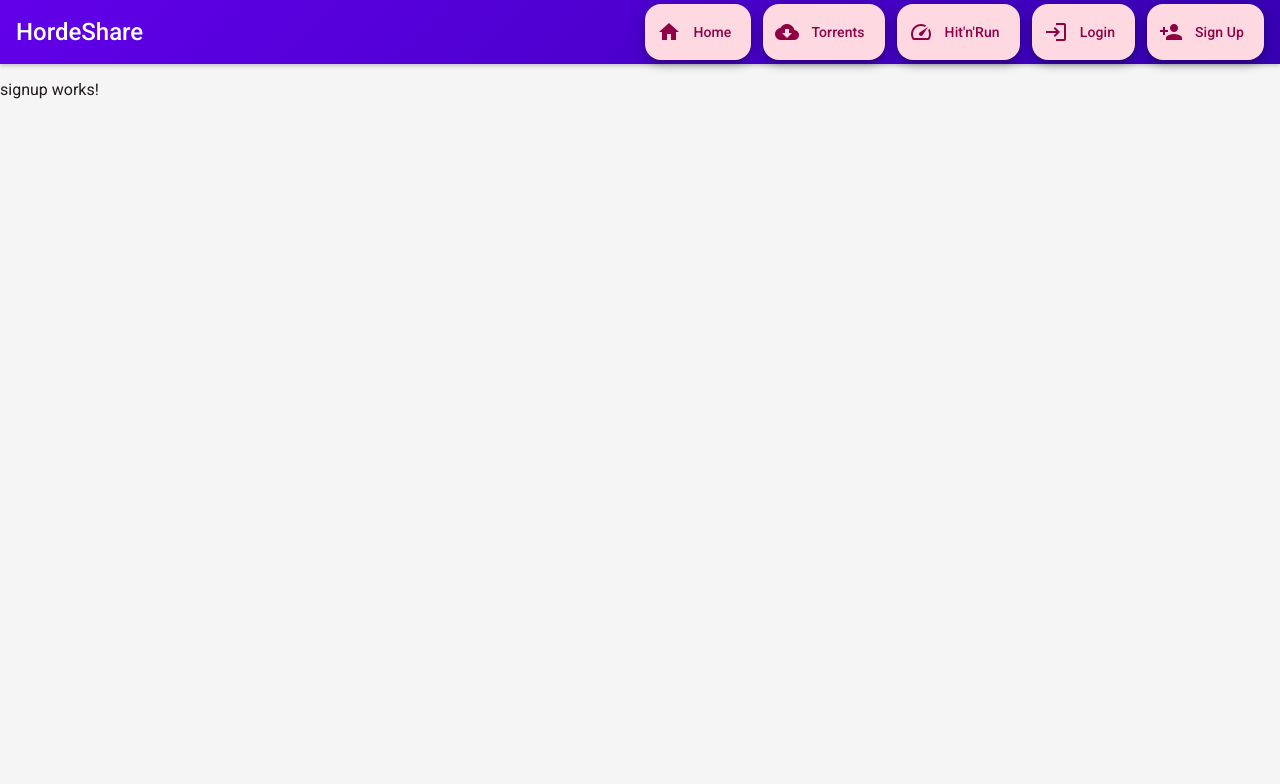
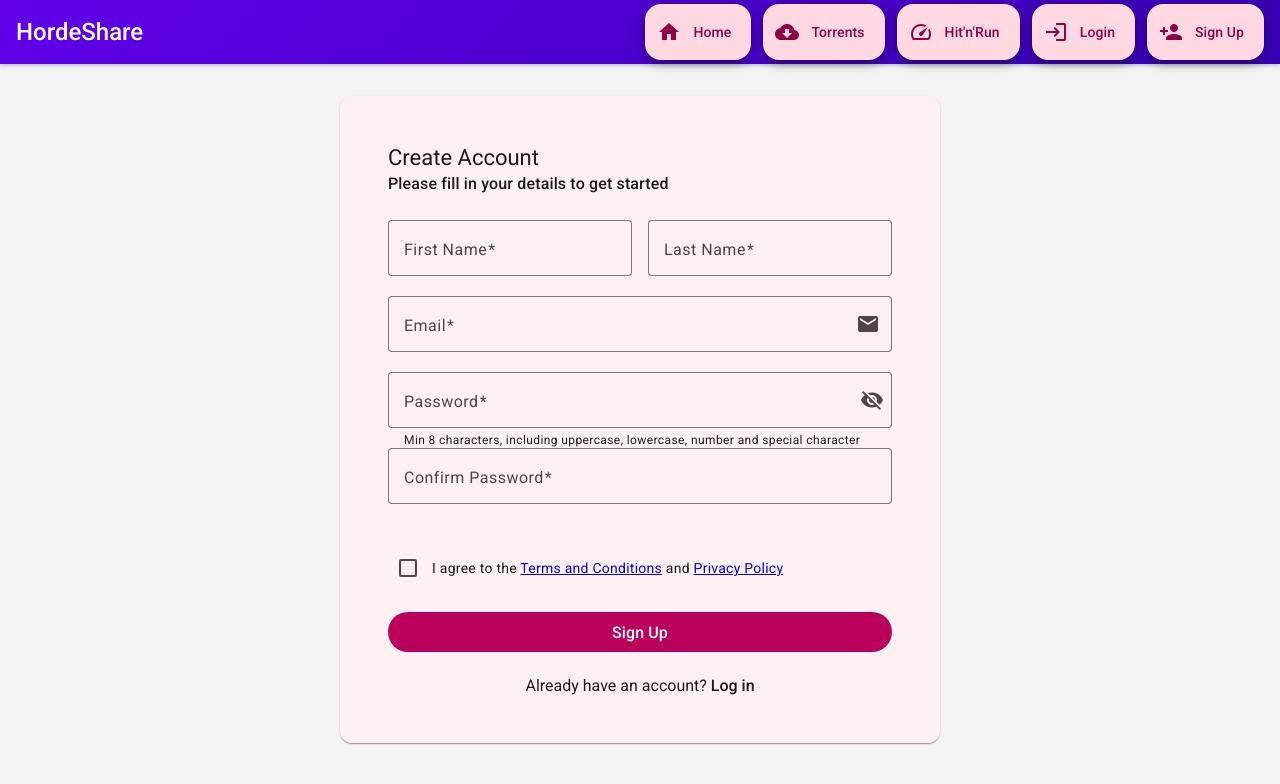
Before and after one commit to blc08/HordeShare, an Angular app: page /signup in a window 1280 px wide. Shown: the top 784 px of the page. Built offline with nearby package versions, Linux system fonts and the light colour scheme.

Commit message:
feat: Create signup page, Commit missing page_not_found typescript file

```diff
--- a/src/app/auth/signup/signup.component.html
+++ b/src/app/auth/signup/signup.component.html
@@ -1 +1,80 @@
-<p>signup works!</p>
+<!-- signup.component.html -->
+<div class="signup-container mat-elevation-z8">
+  <mat-card>
+    <mat-card-header>
+      <mat-card-title>Create Account</mat-card-title>
+      <mat-card-subtitle>Please fill in your details to get started</mat-card-subtitle>
+    </mat-card-header>
+
+    <mat-card-content>
+      <form [formGroup]="signupForm" (ngSubmit)="onSubmit()">
+        <div class="form-row">
+          <mat-form-field appearance="outline">
+            <mat-label>First Name</mat-label>
+            <input matInput formControlName="firstName" placeholder="John">
+            <mat-error *ngIf="signupForm.get('firstName')?.invalid && signupForm.get('firstName')?.touched">
+              {{ getErrorMessage('firstName') }}
+            </mat-error>
+          </mat-form-field>
+
+          <mat-form-field appearance="outline">
+            <mat-label>Last Name</mat-label>
+            <input matInput formControlName="lastName" placeholder="Doe">
+            <mat-error *ngIf="signupForm.get('lastName')?.invalid && signupForm.get('lastName')?.touched">
+              {{ getErrorMessage('lastName') }}
+            </mat-error>
+          </mat-form-field>
+        </div>
+
+        <mat-form-field appearance="outline" class="full-width">
+          <mat-label>Email</mat-label>
+          <input matInput formControlName="email" placeholder="example@domain.com" type="email">
+          <mat-icon matSuffix>email</mat-icon>
+          <mat-error *ngIf="signupForm.get('email')?.invalid && signupForm.get('email')?.touched">
+            {{ getErrorMessage('email') }}
+          </mat-error>
+        </mat-form-field>
+
+        <mat-form-field appearance="outline" class="full-width">
+          <mat-label>Password</mat-label>
+          <input matInput formControlName="password" [type]="hidePassword ? 'password' : 'text'">
+          <button mat-icon-button matSuffix (click)="hidePassword = !hidePassword" type="button">
+            <mat-icon>{{ hidePassword ? 'visibility_off' : 'visibility' }}</mat-icon>
+          </button>
+          <mat-hint align="start">Min 8 characters, including uppercase, lowercase, number and special character</mat-hint>
+          <mat-error *ngIf="signupForm.get('password')?.invalid && signupForm.get('password')?.touched">
+            {{ getErrorMessage('password') }}
+          </mat-error>
+        </mat-form-field>
+
+        <mat-form-field appearance="outline" class="full-width">
+          <mat-label>Confirm Password</mat-label>
+          <input matInput formControlName="confirmPassword" [type]="hidePassword ? 'password' : 'text'">
+          <mat-error *ngIf="signupForm.get('confirmPassword')?.invalid && signupForm.get('confirmPassword')?.touched">
+            {{ getErrorMessage('confirmPassword') }}
+          </mat-error>
+        </mat-form-field>
+
+        <div class="terms-checkbox">
+          <mat-checkbox formControlName="terms" color="primary">
+            I agree to the <a href="#">Terms and Conditions</a> and <a href="#">Privacy Policy</a>
+          </mat-checkbox>
+          <mat-error *ngIf="signupForm.get('terms')?.invalid && signupForm.get('terms')?.touched">
+            You must accept the terms to continue
+          </mat-error>
+        </div>
+
+        <div class="form-actions">
+          <button mat-flat-button color="primary" type="submit" [disabled]="isLoading" class="full-width">
+            <mat-spinner *ngIf="isLoading" diameter="20" class="spinner"></mat-spinner>
+            <span *ngIf="!isLoading">Sign Up</span>
+          </button>
+        </div>
+
+        <div class="login-link">
+          Already have an account? <a routerLink="/login">Log in</a>
+        </div>
+      </form>
+    </mat-card-content>
+  </mat-card>
+</div>
--- a/src/app/auth/signup/signup.component.scss
+++ b/src/app/auth/signup/signup.component.scss
@@ -0,0 +1,64 @@
+/* signup.component.scss */
+.signup-container {
+  max-width: 600px;
+  margin: 2rem auto;
+  padding: 0;
+}
+
+mat-card {
+  padding: 2rem;
+}
+mat-error {
+  height: fit-content;
+  margin-bottom: 10px;
+}
+
+mat-card-header {
+  margin-bottom: 1.5rem;
+}
+
+.form-row {
+  display: flex;
+  gap: 16px;
+
+  mat-form-field {
+    flex: 1;
+  }
+}
+
+.full-width {
+  width: 100%;
+}
+
+.terms-checkbox {
+  margin: 1.5rem 0;
+}
+
+.form-actions {
+  margin-top: 1.5rem;
+
+  button {
+    padding: 0.75rem;
+    font-size: 1rem;
+  }
+}
+
+.login-link {
+  margin-top: 1.5rem;
+  text-align: center;
+
+  a {
+    color: var(--primary-color);
+    text-decoration: none;
+    font-weight: 500;
+
+    &:hover {
+      text-decoration: underline;
+    }
+  }
+}
+
+.spinner {
+  display: inline-block;
+  margin-right: 8px;
+}
--- a/src/app/auth/signup/signup.component.ts
+++ b/src/app/auth/signup/signup.component.ts
@@ -1,11 +1,134 @@
-import { Component } from '@angular/core';
+import { Component, NgModule, OnInit } from '@angular/core';
+import { CommonModule } from '@angular/common';
+import { FormBuilder, FormGroup, ReactiveFormsModule, Validators } from '@angular/forms';
+import { RouterModule } from '@angular/router';
+import { Router, RouterOutlet, RouterLink } from '@angular/router';
+
+
+// Angular Material Imports
+import { MatCardModule } from '@angular/material/card';
+import { MatFormFieldModule } from '@angular/material/form-field';
+import { MatInputModule } from '@angular/material/input';
+import { MatButtonModule } from '@angular/material/button';
+import { MatIconModule } from '@angular/material/icon';
+import { MatCheckboxModule } from '@angular/material/checkbox';
+import { MatProgressSpinnerModule } from '@angular/material/progress-spinner';
+import { MatSnackBar, MatSnackBarModule } from '@angular/material/snack-bar';
 
 @Component({
   selector: 'app-signup',
-  imports: [],
   templateUrl: './signup.component.html',
-  styleUrl: './signup.component.scss'
+  styleUrls: ['./signup.component.scss'],
+  imports: [
+    CommonModule,
+    RouterModule,
+    MatCardModule,
+    ReactiveFormsModule,
+    MatFormFieldModule,
+    MatInputModule,
+    MatButtonModule,
+    MatIconModule,
+    MatCheckboxModule,
+    MatProgressSpinnerModule,
+    MatSnackBarModule,
+    RouterLink,
+  ]
 })
-export class SignupComponent {
+export class SignupComponent implements OnInit {
+  signupForm!: FormGroup;
+  hidePassword = true;
+  isLoading = false;
 
+  constructor(
+    private fb: FormBuilder,
+    private snackBar: MatSnackBar,
+    private router: Router
+  ) { }
+
+  ngOnInit(): void {
+    this.initForm();
+  }
+
+  initForm(): void {
+    this.signupForm = this.fb.group({
+      firstName: ['', [Validators.required]],
+      lastName: ['', [Validators.required]],
+      email: ['', [Validators.required, Validators.email]],
+      password: ['', [
+        Validators.required,
+        Validators.minLength(8),
+        Validators.pattern(/^(?=.*[a-z])(?=.*[A-Z])(?=.*\d)(?=.*[@$!%*?&])[A-Za-z\d@$!%*?&]{8,}$/)
+      ]],
+      confirmPassword: ['', [Validators.required]],
+      terms: [false, [Validators.requiredTrue]]
+    }, {
+      validators: this.passwordMatchValidator
+    });
+  }
+
+  passwordMatchValidator(form: FormGroup) {
+    const password = form.get('password')?.value;
+    const confirmPassword = form.get('confirmPassword')?.value;
+
+    if (password !== confirmPassword) {
+      form.get('confirmPassword')?.setErrors({ passwordMismatch: true });
+      return { passwordMismatch: true };
+    } else {
+      return null;
+    }
+  }
+
+  onSubmit(): void {
+    if (this.signupForm.valid) {
+      this.isLoading = true;
+
+      console.log(this.signupForm.value)
+
+      setTimeout(() => {
+        this.isLoading = false;
+        this.snackBar.open('Account created successfully!', 'Close', {
+          duration: 3000,
+          horizontalPosition: 'center',
+          verticalPosition: 'bottom'
+        });
+        void this.router.navigate(['/login']);
+      }, 1500);
+    } else {
+      this.validateAllFormFields(this.signupForm);
+    }
+  }
+
+  validateAllFormFields(formGroup: FormGroup) {
+    Object.keys(formGroup.controls).forEach(field => {
+      const control = formGroup.get(field);
+      control?.markAsTouched({ onlySelf: true });
+    });
+  }
+
+  getErrorMessage(controlName: string): string {
+    const control = this.signupForm.get(controlName);
+
+    if (control?.hasError('required')) {
+      return 'This field is required';
+    }
+
+    if (controlName === 'email' && control?.hasError('email')) {
+      return 'Please enter a valid email address';
+    }
+
+    if (controlName === 'password') {
+      if (control?.hasError('minlength')) {
+        return 'Password must be at least 8 characters long';
+      }
+      if (control?.hasError('pattern')) {
+        return 'Password must contain at least one uppercase letter, one lowercase letter, one number and one special character';
+      }
+    }
+
+    if (controlName === 'confirmPassword' && control?.hasError('passwordMismatch')) {
+      return 'Passwords do not match';
+    }
+
+    return '';
+  }
 }
```
Also changed, not shown: src/app/auth/signup/password-match.validator.ts (added, +14 -0 lines), src/app/page-not-found/page-not-found.component.ts (added, +17 -0 lines).
